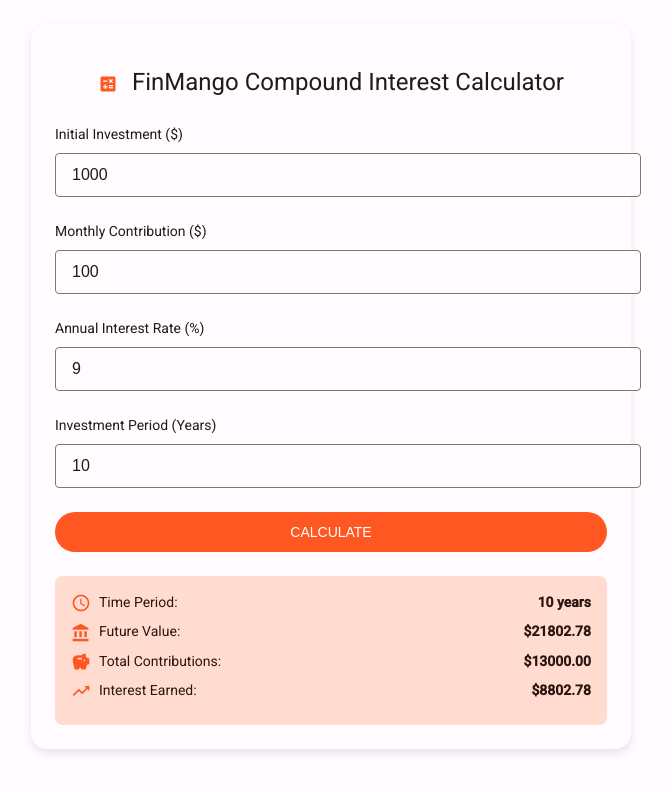
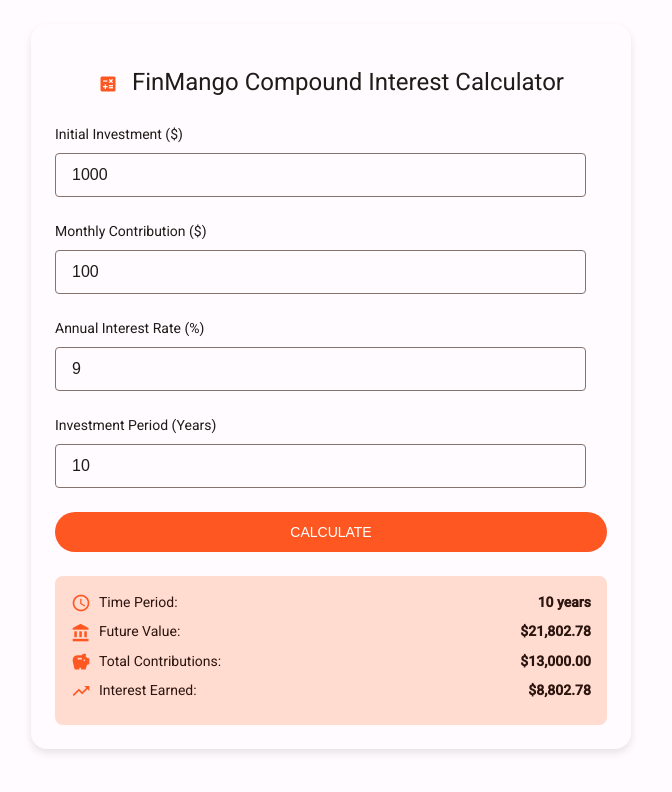
Before and after one commit to finmango/compound-interest, a plain HTML site: page index.html in a window 1280 px wide. Both pictures are taken after a click on the button "CALCULATE". Shown: the whole page, without its empty margins (309-981 px from the left). Drawn offline with Linux system fonts and the light colour scheme.

Commit message:
Update index.html

```diff
--- a/index.html
+++ b/index.html
@@ -70,7 +70,7 @@
         }
 
         input[type="number"] {
-            width: 100%;
+            width: 90%; /* Reduced from 100% to 90% */
             padding: 12px 16px;
             border: 1px solid var(--md-sys-color-outline);
             border-radius: 4px;
@@ -144,7 +144,7 @@
         </div>
         <div class="input-group">
             <label for="years">Investment Period (Years)</label>
-            <input type="number" id="years" min="1" max="150" step="1" value="10">
+            <input type="number" id="years" min="1" max="50" step="1" value="10">
         </div>
         <button onclick="calculate()">Calculate</button>
         <div id="result"></div>
@@ -171,17 +171,21 @@
                 </div>
                 <div class="result-item">
                     <span><span class="material-icons">account_balance</span>Future Value:</span>
-                    <strong>$${futureValue.toFixed(2)}</strong>
+                    <strong>$${formatNumber(futureValue)}</strong>
                 </div>
                 <div class="result-item">
                     <span><span class="material-icons">savings</span>Total Contributions:</span>
-                    <strong>$${totalContributions.toFixed(2)}</strong>
+                    <strong>$${formatNumber(totalContributions)}</strong>
                 </div>
                 <div class="result-item">
                     <span><span class="material-icons">trending_up</span>Interest Earned:</span>
-                    <strong>$${interestEarned.toFixed(2)}</strong>
+                    <strong>$${formatNumber(interestEarned)}</strong>
                 </div>
             `;
+        }
+
+        function formatNumber(num) {
+            return num.toFixed(2).replace(/\d(?=(\d{3})+\.)/g, '$&,');
         }
     </script>
 </body>
```
